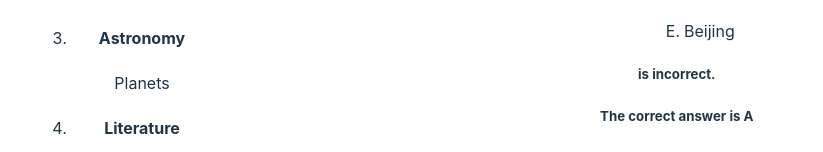
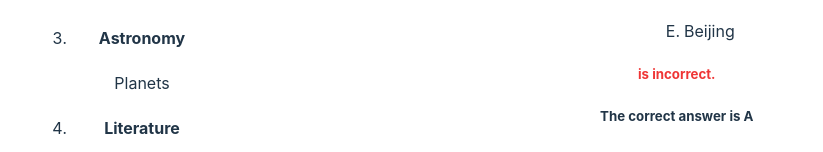
Before and after one commit to BigFatDuck1/final_mb_simple_mcq, a React (Vite) app: page / in a window 1280 px wide. Both pictures are taken after a click on the button "Submit". Shown: the part 385-537 px from the top of the page, without its empty margins (62-885 px from the left). Built offline with nearby package versions, Linux system fonts and the light colour scheme.

Commit message:
Added correct/incorrect state and answer feedback adds class based on state

```diff
--- a/src/App.css
+++ b/src/App.css
@@ -64,6 +64,13 @@ li.question_preview_li:hover {
   color: cyan;
 }
 
+.correct {
+  color: greenyellow;
+}
+.incorrect {
+  color: rgb(239, 53, 53);
+}
+
 .answer_options_input {
   appearance: none;
 }
--- a/src/App.jsx
+++ b/src/App.jsx
@@ -11,6 +11,7 @@ function App() {
   const [submit, setSubmit] = useState(false); //Whether the submit button is pressed (answer submitted)
   const [answer, setAnswer] = useState(""); //The answer selected by user i.e. A, B, C, D, E
   const [questionID, setQuestionID] = useState(1); //The current question ID
+  const [right_wrong, setCorrectIncorrect] = useState(""); //Whether the answer is correct or incorrect
 
   function handleSubmit() {
     if (submit == false) {
@@ -72,6 +73,8 @@ function App() {
           showAnswer={submit}
           userAnswer={answer}
           checkboxFunc={onCheckboxChange}
+          setCorrectIncorrectFunc={setCorrectIncorrect}
+          correctIncorrectState={right_wrong}
           />
           <SubmitButton id="submit_button" click_function={handleSubmit} submit_state={submit} />
       </div>
--- a/src/QuestionPanel.jsx
+++ b/src/QuestionPanel.jsx
@@ -3,7 +3,7 @@
 
 
 
-function QuestionPanel({ question, a,b,c,d,e, correct, explanation, showAnswer, userAnswer, checkboxFunc }) {
+function QuestionPanel({ question, a,b,c,d,e, correct, explanation, showAnswer, userAnswer, checkboxFunc, setCorrectIncorrectFunc, correctIncorrectState }) {
 
     // const [showAnswer, setShowAnswer] = useState(false);
     let list_of_options = [a,b,c,d,e];
@@ -39,7 +39,13 @@ function QuestionPanel({ question, a,b,c,d,e, correct, explanation, showAnswer,
             {
                 showAnswer ?
                 <div>
-                <h5>{userAnswer.slice(-1)} is {userAnswer == `option_${correct}` ? "CORRECT!" : "incorrect."}</h5>
+                <h5 className={correctIncorrectState}>{userAnswer.slice(-1)} is {userAnswer == `option_${correct}` ? "CORRECT!" : "incorrect."}</h5>
+                {   //Updates state
+                    userAnswer == `option_${correct}` ?
+                    setCorrectIncorrectFunc("correct")
+                    :
+                    setCorrectIncorrectFunc("incorrect")
+                }
                 <h5>The correct answer is {correct}</h5>
                 <p>{explanation}</p>
                 </div>
```
